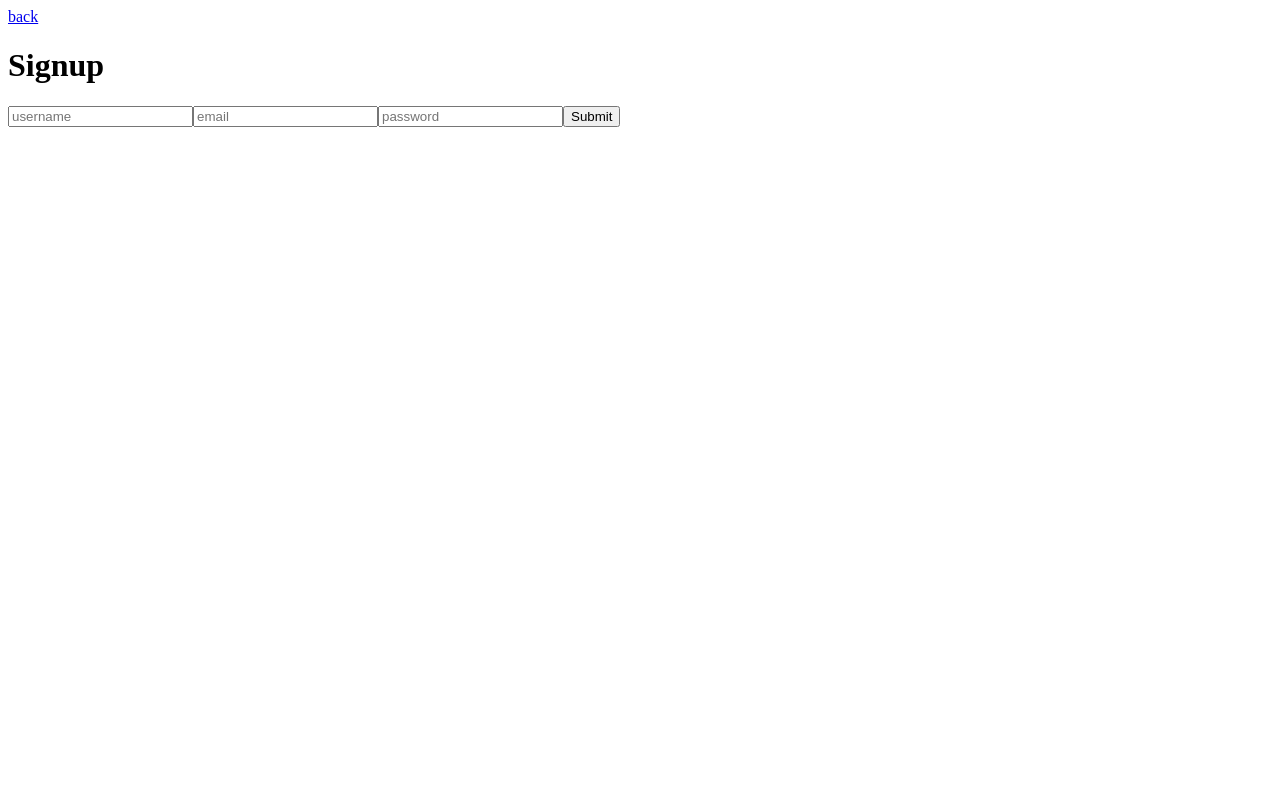
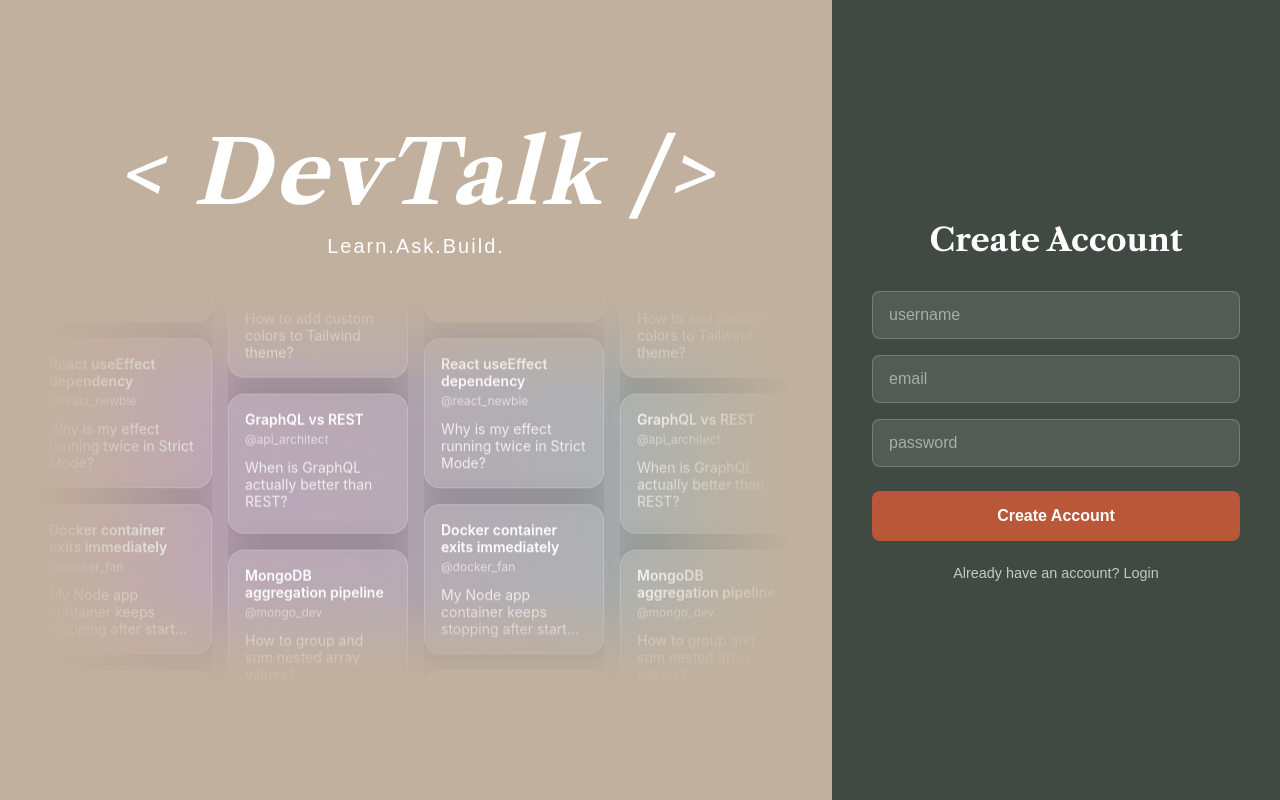
Before and after one commit to w1iii/Developer-Knowledge-Hub, a Next.js app: page /signup in a window 1280 px wide. Built offline with nearby package versions, Linux system fonts and the light colour scheme.

Commit message:
signup page front end design

```diff
--- a/app/page.css
+++ b/app/page.css
@@ -128,6 +128,13 @@ body {
 
 .error-message {
   color: #FF6B6B;
+  font-size: 0.875rem;
+  text-align: center;
+  margin-top: 0.5rem;
+}
+
+.success-message {
+  color: #6BBF6B;
   font-size: 0.875rem;
   text-align: center;
   margin-top: 0.5rem;
--- a/app/signup/page.tsx
+++ b/app/signup/page.tsx
@@ -1,55 +1,115 @@
 "use client"
 
-import { useState } from 'react'
-import Link from 'next/link';
+import { useState } from "react"
+import { useRouter } from "next/navigation"
+import Link from "next/link"
+import Marquee3D from "../components/Marquee3D"
+import "../page.css"
 
-export default function Home(){
+type Post = {
+  id: string
+  title: string
+  content: string
+  user: string
+}
+
+export default function Signup() {
   const [username, setUsername] = useState("")
+  const [email, setEmail] = useState("")
   const [password, setPassword] = useState("")
-  const [email, setEmail] = useState("")
   const [message, setMessage] = useState("")
   const [error, setError] = useState("")
+  const [posts, setPosts] = useState<Post[]>([])
+  const router = useRouter()
 
-  const handleSubmit = async(e:React.FormEvent<HTMLFormElement>) =>{
+  useState(() => {
+    async function loadPosts() {
+      try {
+        const res = await fetch("/api/questions")
+        const data = await res.json()
+        setPosts(data)
+      } catch (e) {
+        console.log("Failed to load posts", e)
+      }
+    }
+    loadPosts()
+  })
+
+  const handleSubmit = async (e: React.FormEvent) => {
     e.preventDefault()
 
-    try{
-      const response = await fetch('/api/authControllers/signup', {
-        method: 'POST',
+    try {
+      const response = await fetch("/api/authControllers/signup", {
+        method: "POST",
         headers: {
-          'Content-Type': 'application/json',
+          "Content-Type": "application/json",
         },
         body: JSON.stringify({ username, email, password }),
       })
       const data = await response.json()
 
-      if(!response.ok){
-        setError(data.error)
+      if (!response.ok) {
+        setError(data.error || "Signup failed")
         return
       }
 
-      setMessage("Account successfully ")
+      setMessage("Account created successfully!")
       setUsername("")
       setEmail("")
       setPassword("")
-    }catch(err:any){
-      setError(err)
+      setError("")
+
+      setTimeout(() => {
+        router.push("/")
+      }, 1500)
+    } catch (err: any) {
+      setError(err.message || "An error occurred")
     }
   }
 
+  return (
+    <div className="login-page-container">
+      <div className="left-container">
+        <h1>&lt; DevTalk /&gt;</h1>
+        <p>Learn.Ask.Build.</p>
 
-  return(
-    <div className="login-container">
-      <Link href="/"> back </Link>
-      <h1> Signup </h1>
-      { message && <p> {message} </p>}
-      <form onSubmit={handleSubmit}>
-        <input type="text" value={username} onChange={(e)=>setUsername(e.target.value)} className="form-input-login"  placeholder="username" />
-        <input type="email" value={email} onChange={(e)=>setEmail(e.target.value)} className="form-input-login"  placeholder="email" />
-        <input type="password" value={password} onChange={(e)=>setPassword(e.target.value)} className="form-input-login" placeholder="password" />
-        <button> Submit </button>
-      </form>
-      {error && <p> {error} </p>}
+        <div className="ui-container">
+          {posts.length > 0 && <Marquee3D posts={posts} />}
+        </div>
+      </div>
+
+      <div className="login-container">
+        <h1>Create Account</h1>
+        <form onSubmit={handleSubmit}>
+          <input
+            type="text"
+            value={username}
+            onChange={(e) => setUsername(e.target.value)}
+            className="form-input-login"
+            placeholder="username"
+          />
+          <input
+            type="email"
+            value={email}
+            onChange={(e) => setEmail(e.target.value)}
+            className="form-input-login"
+            placeholder="email"
+          />
+          <input
+            type="password"
+            value={password}
+            onChange={(e) => setPassword(e.target.value)}
+            className="form-input-login"
+            placeholder="password"
+          />
+          <button type="submit">Create Account</button>
+        </form>
+        {message && <p className="success-message">{message}</p>}
+        {error && <p className="error-message">{error}</p>}
+        <Link href="/" className="create-account-link">
+          Already have an account? Login
+        </Link>
+      </div>
     </div>
   )
 }
```
